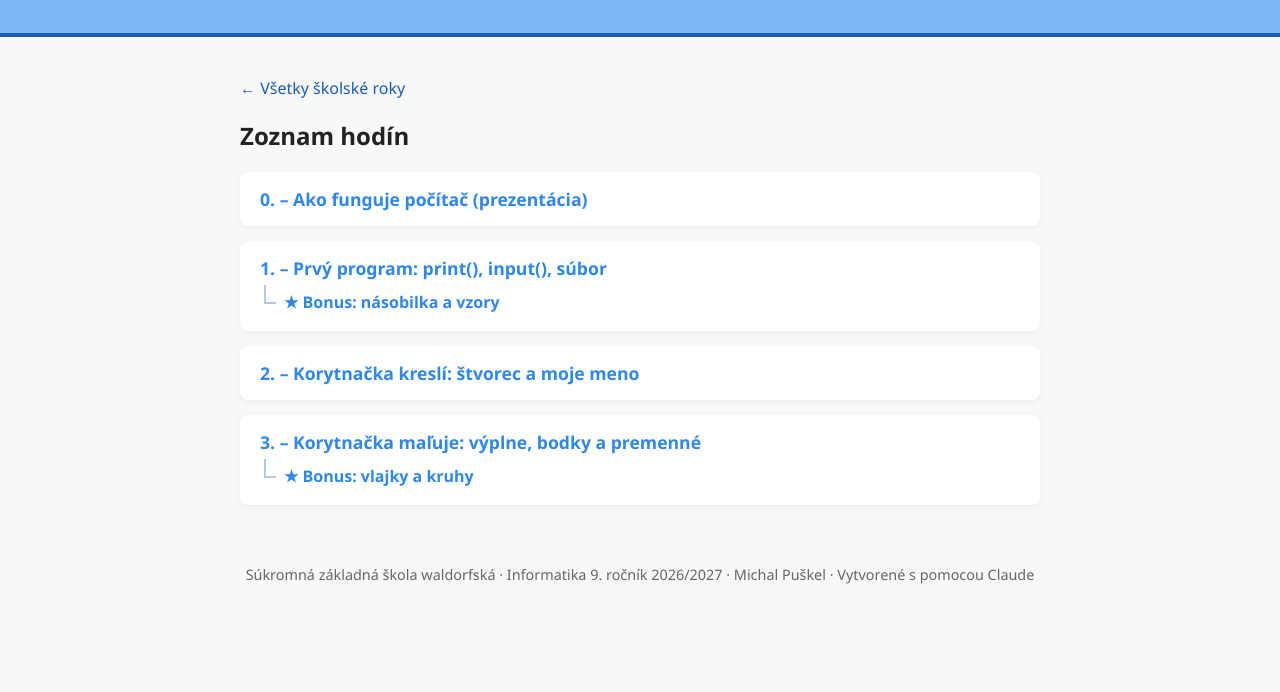
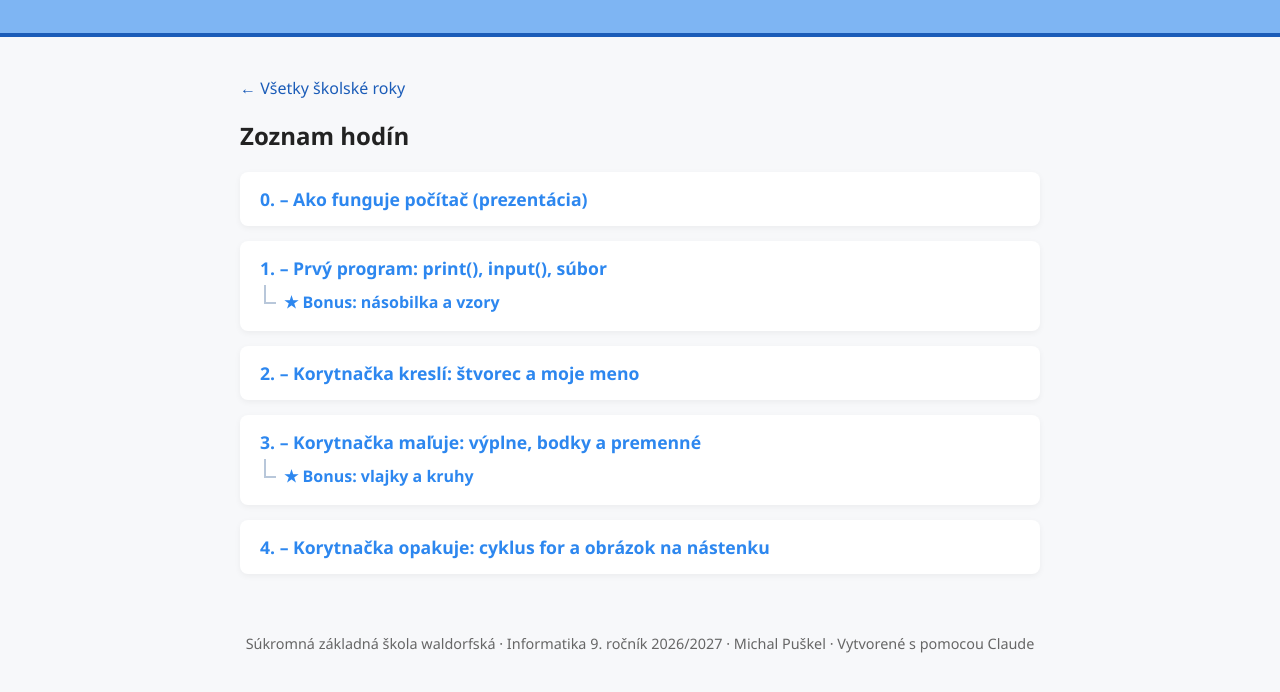
Before and after one commit to michalpuskel/waldorfska, a plain HTML site: page 2026-2027/index.html in a window 1280 px wide. Shown: the part 104-796 px from the top of the page. Drawn offline with Linux system fonts and the light colour scheme.

Commit message:
WAL 2026 | Link lesson 4 in 2026/2027 lesson list
Co-Authored-By: Claude Opus 5.5 <noreply@anthropic.com>

```diff
--- a/2026-2027/index.html
+++ b/2026-2027/index.html
@@ -146,6 +146,11 @@
             <li><a href="3/bonus.html">★ Bonus: vlajky a kruhy</a></li>
           </ul>
         </li>
+        <li>
+          <a href="4/pracovny_list.html"
+            >4. – Korytnačka opakuje: cyklus for a obrázok na nástenku</a
+          >
+        </li>
         <!-- Tu môžeš postupne pridávať ďalšie hodiny -->
       </ul>
     </main>
```
